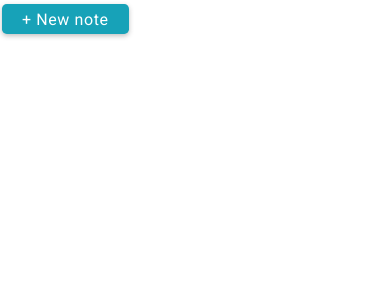
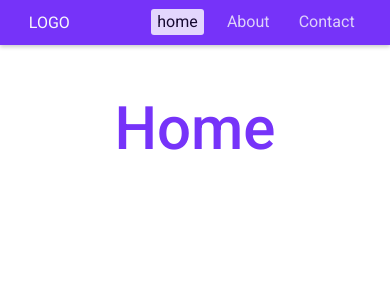
Before and after one commit to Dikshant20011891/React-practice-projects, a React (Create React App) app: page / in a window 390 px wide. Shown: the top 300 px of the page. Built offline with nearby package versions, Linux system fonts and the light colour scheme.

Commit message:
Responsive Nav

```diff
--- a/src/App.js
+++ b/src/App.js
@@ -1,5 +1,6 @@
 import './App.css';
-import NotesApp from './projects/16-notes-app/NotesApp';
+import ResponsiveNav from './projects/17-responsive-nav/ResponsiveNav';
+// import NotesApp from './projects/16-notes-app/NotesApp';
 // import RegForm from './projects/15-reg-form-validation/RegForm';
 // import FilterContactsApp from './projects/14-filter-contacts-app/FilterContactsApp';
 // import DialogBox from './projects/13-dialog-box/DialogBox';
@@ -34,7 +35,8 @@
       {/* <DialogBox /> */}
       {/* <FilterContactsApp /> */}
       {/* <RegForm /> */}
-      <NotesApp />
+      {/* <NotesApp /> */}
+      <ResponsiveNav />
     </div>
   );
 }
--- /dev/null
+++ b/src/projects/17-responsive-nav/NavItem.jsx
@@ -0,0 +1,14 @@
+import React from 'react'
+
+const NavItem = ({ active="", text, onClick}) => {
+  return (
+    <li className="nav-item">
+        <a href="#" className={`nav-link ${active}`} onClick={onClick}>
+            {text}
+        </a>{" "}
+    </li>
+
+  )
+}
+
+export default NavItem
--- /dev/null
+++ b/src/projects/17-responsive-nav/NavStyle.jsx
@@ -0,0 +1,50 @@
+import styled from "styled-components";
+
+export const NavStyle = styled.nav`
+    display: flex;
+    justify-content: center;
+    align-items: center;
+    box-shadow: 0 2px 4px rgba(0, 0, 0, 0.2);
+    padding: 0.8rem;
+    user-select: none;
+    a{
+        color: inherit;
+    }
+    .navbar-items{
+        display: flex;
+        justify-content: center;
+        align-items: center;
+
+        &.showNavbar{
+            display:flex;
+            flex-direction: column;
+            align-items: flex-start;
+            gap: 15px;
+            margin: 15px;
+            width: 100%;
+        }
+        // Space represent Child
+        & .nav-link{
+            margin-right: 1rem;
+            opacity: 0.8;
+            padding: 0.15rem 0.35rem;
+            border: 1px solid transparent;
+            border-radius: 3px;
+            transition: all .2s ease;
+
+            &:hover{
+                border: 1px solid #dddd;
+            }
+            &.active{
+                background-color: #fff;
+                color: black;
+                transition: all 0.2s ease;
+            }
+        }
+        &.showNavbar{
+            display: flex;
+            align-items: flex-start;
+            flex-direction: column;
+        }
+    }
+`
--- /dev/null
+++ b/src/projects/17-responsive-nav/ResponsiveNav.jsx
@@ -0,0 +1,84 @@
+import React, { useEffect, useState } from 'react'
+import NavItem from './NavItem'
+import { NavStyle } from './NavStyle'
+import { AiOutlineMenu, AiOutlineClose} from 'react-icons/ai'
+
+const ResponsiveNav = () => {
+    const [showElements, setShowElements] = useState({
+        navbarNav: true,
+        hamburgerIcon: false,
+        closeIcon: false,
+        navOpened: false,
+    })
+    const [pageTitle, setPageTitle] = useState("")
+
+    const openNav = () => {
+        setShowElements({
+            navbarNav: true,
+            hamburgerIcon: false,
+            closeIcon: true,
+            navOpened: true,
+        })
+    }
+
+    const closeNav = () => {
+        setShowElements({
+            navbarNav: false,
+            hamburgerIcon: true,
+            closeIcon: false,
+            navOpened: false,
+        })
+    }
+
+    useEffect(() => {
+        // window.onresize a event handler triggered when the window is resized
+        window.onresize = () => {
+            let windowWidth = window.innerWidth
+            // console.log(windowWidth)
+
+            windowWidth > 600 && setShowElements({
+                navbarNav: true,
+                hamburgerIcon: false,
+            })
+            windowWidth < 600 && setShowElements({
+                navbarNav: false,
+                hamburgerIcon: true,
+            })
+        }
+    })
+
+    const handleActive = (e) => {
+        let navLinks = document.querySelectorAll('.nav-link')
+        navLinks.forEach((link) => {
+            link.classList.remove('active')
+        })
+        e.target.classList.add('active')
+        setPageTitle(e.target.innerText)
+    }
+
+  return (
+    <>
+        <NavStyle className={`navbar bg-primary text-light ${showElements.navOpened && "showNavbar"}`}>
+        <div className="navbar-logo">
+            <a href="#" className='navbar-brand'>
+                LOGO
+            </a>
+            {showElements.hamburgerIcon && <AiOutlineMenu onClick={openNav}/>}{" "}
+            {showElements.closeIcon && <AiOutlineClose onClick={closeNav}/>}
+        </div>
+        <div className="navbar-collapse">
+            {showElements.navbarNav ? <ul className={`navbar-items ${showElements.navOpened && "showNavbar"}`}>
+                <NavItem text={"home"} active="active" onClick={handleActive}/>
+                <NavItem text={"About"} onClick={handleActive}/>
+                <NavItem text={"Contact"} onClick={handleActive}/>
+            </ul> : null}
+        </div>
+        </NavStyle>
+        <h1 className='title text-center text-primary'>
+            {!pageTitle ? "Home" : pageTitle}
+        </h1>
+    </>
+  )
+}
+
+export default ResponsiveNav
```
